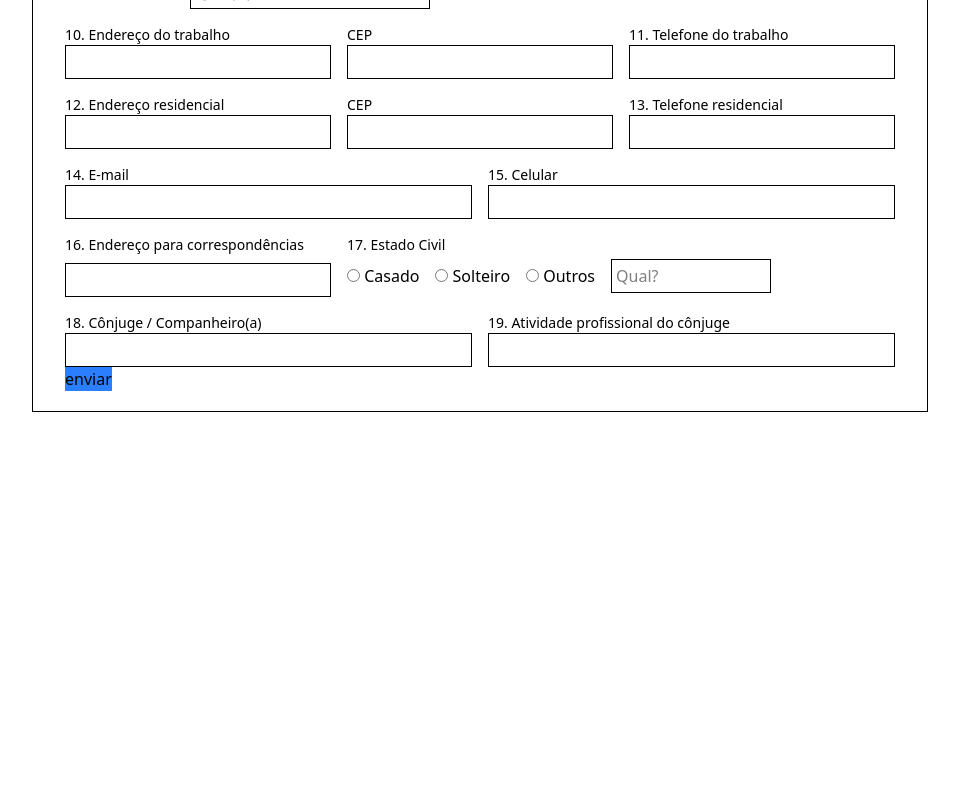
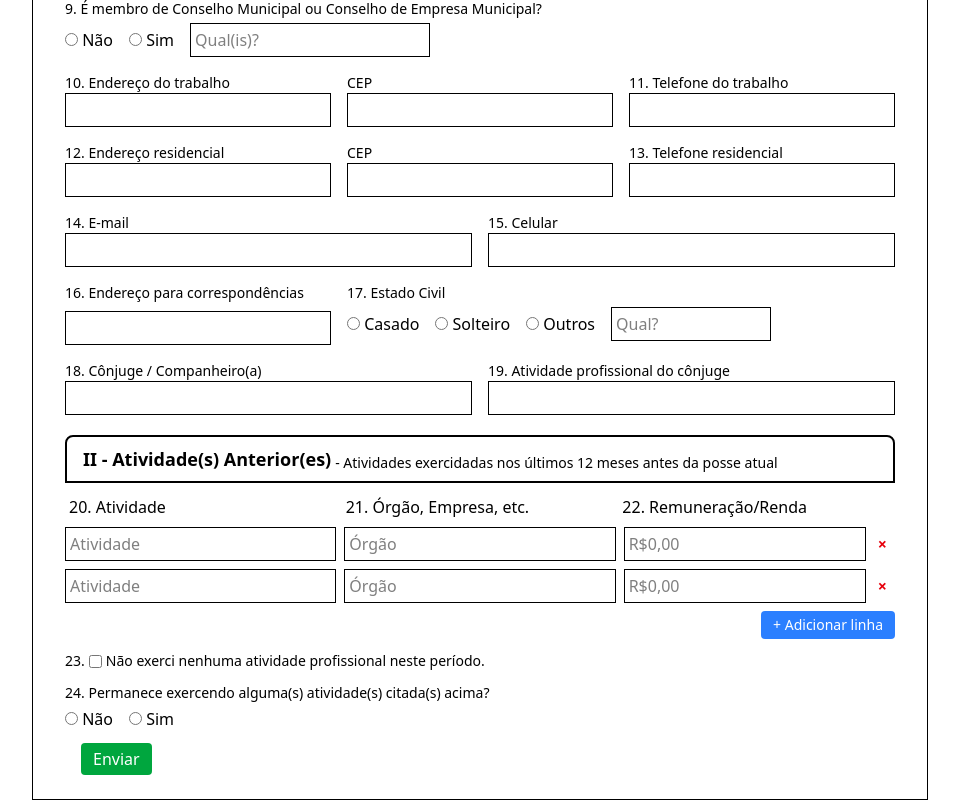
Before and after one commit to ciep-cgm-pvh/formDBAE, a Next.js app in the folder frontend/: page /teste in a window 1280 px wide. Shown: the part 430-1230 px from the top of the page, without its empty margins (160-1119 px from the left). Before the commit the page ends 842 px from the top, so only its background shows below. Built offline with nearby package versions, Linux system fonts and the light colour scheme.

Commit message:
feat: PreviousActivities

```diff
--- a/frontend/src/app/teste/page.tsx
+++ b/frontend/src/app/teste/page.tsx
@@ -1,9 +1,11 @@
+import PreviousActivitiesCard from '@/components/PreviousActivities';
 import PersonalDataCard from './../../components/PersonalDataCard';
 
 const Form = () => {
   return (
     <div className='mx-auto mt-10 max-w-4xl border px-4 py-3'>
       <PersonalDataCard/>
+      <PreviousActivitiesCard/>
     </div>
   )
 }
--- a/frontend/src/components/PersonalDataCard.tsx
+++ b/frontend/src/components/PersonalDataCard.tsx
@@ -32,6 +32,10 @@ const PersonalDataCard = () => {
 
   return (
     <form onSubmit={handleSubmit(onSubmit)} className='px-4 py-2'>
+      <div className="border-2 px-4 py-2 rounded-t-lg flex items-end">
+        <p className="font-bold text-lg">I - Dados Pessoais</p>
+
+      </div>
       {/* Linha 1 */}
       <div className="grid grid-cols-2 gap-4 mt-4">
         <div>
@@ -188,7 +192,7 @@ const PersonalDataCard = () => {
           <input type="text" {...register("atividadeConjuge")} className="w-full border p-1" />
         </div>
       </div>
-      <button type='submit' className='bg-blue-500 self-center'> enviar</button>
+      {/* <button type='submit' className='bg-blue-500 self-center'> enviar</button> */}
     </form>
   );
 }
--- /dev/null
+++ b/frontend/src/components/PreviousActivities.tsx
@@ -0,0 +1,164 @@
+"use client"
+
+import { useForm, useFieldArray, SubmitHandler } from "react-hook-form"
+
+interface Atividade {
+  atividade: string
+  orgao: string
+  remuneracao: string
+}
+
+interface AtividadeData {
+  naoExerceuProfissao: boolean,
+  statusProfissao: {boolean: string, qual: string},
+}
+
+interface FormData {
+  atividades: Atividade[];
+  statusProfissonal: AtividadeData
+}
+
+const PreviousActivitiesCard = () => {
+
+  const { register, control, handleSubmit, watch, setValue } = useForm<FormData>({
+    defaultValues: {
+      atividades: [
+        { atividade: "", orgao: "", remuneracao: "" },
+        { atividade: "", orgao: "", remuneracao: "" },
+      ],
+    },
+  })
+
+  const { fields, append, remove } = useFieldArray({
+    name: "atividades",
+    control,
+  })
+
+  const naoExerceu = watch("statusProfissonal.naoExerceuProfissao") === false;
+  const atividadeAtual = watch("statusProfissonal.statusProfissao.boolean");
+
+  const onSubmit = (data: FormData) => {
+    console.log(data)
+  }
+  return (
+    <form className="py-3 px-4" onSubmit={handleSubmit(onSubmit)}>
+      <div className="border-2 px-4 py-2 rounded-t-lg flex items-end">
+        <p className="font-bold text-lg">II - Atividade(s) Anterior(es)</p>
+        <p className="text-sm font-medium pl-1">- Atividades exercidadas nos últimos 12 meses antes da posse atual</p>
+      </div>
+
+      <section className="py-3">
+        <div className="flex flex-col"> {/*Tabela de atividades */}
+          <div className="grid grid-cols-3 pb-2">
+            <span className="px-1">20. Atividade</span>
+            <span className="px-1">21. Órgão, Empresa, etc.</span>
+            <span className="px-1">22. Remuneração/Renda</span>
+          </div>
+
+          {fields.map((field, index) => (
+            <div key={field.id} className="grid grid-cols-3 gap-2 items-center mb-2">
+              <input
+                {...register(`atividades.${index}.atividade`)}
+                className="border p-1"
+                placeholder="Atividade"
+              />
+              <input
+                {...register(`atividades.${index}.orgao`)}
+                className="border p-1"
+                placeholder="Órgão"
+              />
+              <div className="flex items-center gap-1">
+                <input
+                  {...register(`atividades.${index}.remuneracao`)}
+                  className="border p-1 w-full"
+                  placeholder="R$0,00"
+                />
+                {fields.length > 1 && (
+                  <button
+                    type="button"
+                    onClick={() => remove(index)}
+                    className="text-red-600 font-bold px-2 hover:text-red-800"
+                    title="Remover linha"
+                  >
+                    ×
+                  </button>
+                )}
+              </div>
+            </div>
+          ))}
+
+          <button
+            type="button"
+            onClick={() => append({ atividade: "", orgao: "", remuneracao: "" })}
+            className="bg-blue-500 w-fit flex self-end text-white text-sm px-3 py-1 rounded hover:bg-blue-600"
+          >
+            + Adicionar linha
+          </button>
+        </div>
+        {/* Checkbox: Não exerci nenhuma atividade */}
+        <div className="py-3">
+          <label className="text-sm flex items-center gap-1">
+            23.
+            <input
+              type="checkbox"
+              {...register("statusProfissonal.naoExerceuProfissao")}
+              onChange={(e) => {
+                const checked = e.target.checked;
+                setValue("statusProfissonal.naoExerceuProfissao", checked);
+                if (checked) {
+                  setValue("statusProfissonal.statusProfissao.boolean", "");
+                  setValue("statusProfissonal.statusProfissao.qual", "");
+                }
+              }}/>
+              Não exerci nenhuma atividade profissional neste período.
+          </label>
+        </div>
+
+        {naoExerceu && (
+          <div className="col-span-2">
+            <label className="block text-sm mb-1">
+              24. Permanece exercendo alguma(s) atividade(s) citada(s) acima?
+            </label>
+            <div className="flex items-center gap-4 flex-wrap">
+              <label>
+                <input
+                  type="radio"
+                  {...register("statusProfissonal.statusProfissao.boolean")}
+                  value="nao"
+                />{" "}
+                Não
+              </label>
+              <label>
+                <input
+                  type="radio"
+                  {...register("statusProfissonal.statusProfissao.boolean")}
+                  value="sim"
+                />{" "}
+                Sim
+              </label>
+
+              {/* Input "Qual?" só aparece se radio === "sim" */}
+              {atividadeAtual === "sim" && (
+                <input
+                  type="text"
+                  placeholder="Qual?"
+                  {...register("statusProfissonal.statusProfissao.qual")}
+                  className="border p-1 w-40"
+                />
+              )}
+            </div>
+          </div>
+        )}
+
+      </section>
+
+      <button
+        type="submit"
+        className="ml-4 bg-green-600 text-white px-3 py-1 rounded hover:bg-green-700"
+      >
+        Enviar
+      </button>
+    </form>
+  )
+}
+export default PreviousActivitiesCard;
```
